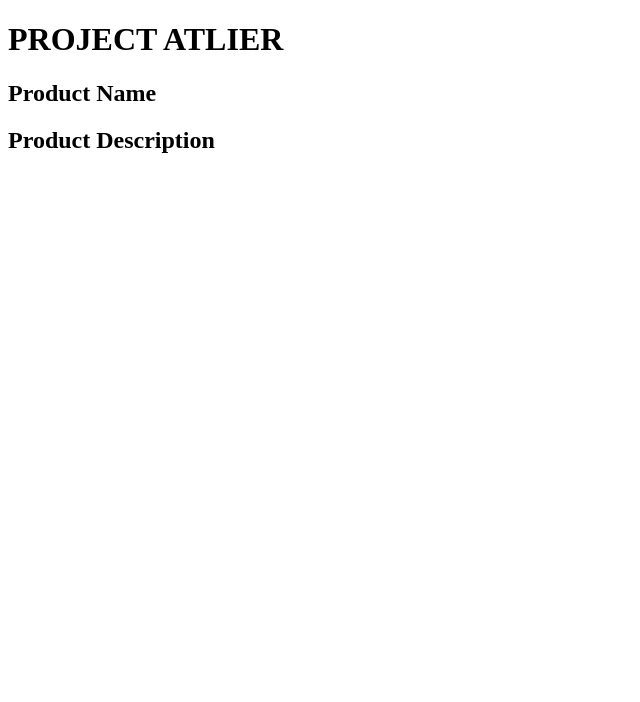
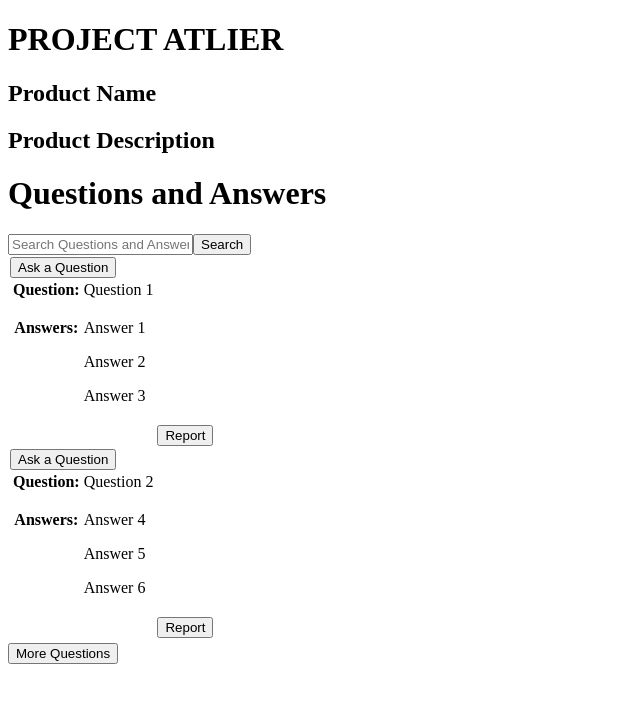
Before and after one commit to rpp30-fec-r34ct/FEC, a React app: page / in a window 1280 px wide. Shown: the top 702 px of the page, without its empty margins (0-640 px from the left). Built offline with nearby package versions, Linux system fonts and the light colour scheme; no server answers; the HTML template or start-up script is replaced by a standard one.

Commit message:
Created Skeletal Components

```diff
--- /dev/null
+++ b/client/src/QAComponents/QAList.jsx
@@ -0,0 +1,39 @@
+import React from 'react';
+import ReactDOM from 'react-dom';
+import axios from 'axios';
+
+const QAList = (props) => (
+  (
+    <div>
+      <table>
+      {props.questions.map(question => {
+         return (
+          <div>
+            <button onClick={props.newQuestion}>Ask a Question</button>
+              <tr>
+                <th>Question:</th>
+                <td>{question.Question}</td>
+              </tr>
+              <tr>
+                <th>Answers:</th>
+                <td>
+                {question.Answers.map(answer => { return <p>{answer}</p> })}
+                </td>
+              </tr>
+              <tr>
+                <td></td>
+                <td></td>
+                <td>
+                  <button>Report</button>
+                </td>
+              </tr>
+          </div>
+          )
+        })}
+      </table>
+      <button onClick={props.addQuestions}>More Questions</button>
+    </div>
+  )
+)
+
+export default QAList;
--- /dev/null
+++ b/client/src/QAComponents/QAs.jsx
@@ -0,0 +1,33 @@
+import React from 'react';
+import ReactDOM from 'react-dom';
+import axios from 'axios';
+import Search from './Search.jsx';
+import QAList from './QAList.jsx';
+
+export default class QAs extends React.Component {
+  constructor(props) {
+    super(props);
+    this.state = {
+      list: [
+        {
+          Question: 'Question 1',
+          Answers: ['Answer 1', 'Answer 2', 'Answer 3']
+        },
+        {
+          Question: 'Question 2',
+          Answers: ['Answer 4', 'Answer 5', 'Answer 6']
+        }
+      ]
+    }
+  }
+
+  render() {
+    return (
+      <div>
+        <h1>Questions and Answers</h1>
+        <Search />
+        <QAList questions={this.state.list}/>
+      </div>
+    )
+  }
+}
--- /dev/null
+++ b/client/src/QAComponents/Search.jsx
@@ -0,0 +1,16 @@
+import React from 'react';
+import ReactDOM from 'react-dom';
+import axios from 'axios';
+
+const Search = () => (
+  (
+    <div>
+      <form>
+        <input type="text" placeholder="Search Questions and Answers"></input>
+        <button type="Submit">Search</button>
+      </form>
+    </div>
+  )
+)
+
+export default Search;
--- a/client/src/index.jsx
+++ b/client/src/index.jsx
@@ -1,6 +1,7 @@
 import React from 'react';
 import ReactDOM from 'react-dom';
 import axios from 'axios';
+import QAs from './QAComponents/QAs.jsx';
 
 class App extends React.Component {
   constructor (props) {
@@ -40,6 +41,7 @@ class App extends React.Component {
         <div>{this.state.productDetails.name}</div>
         <h2>Product Description</h2>
         <div>{this.state.productDetails.description}</div>
+        <QAs />
       </div>
     )
   }
```
Also changed, not shown: 1 other file (tests, documents, lock files or other folders).
